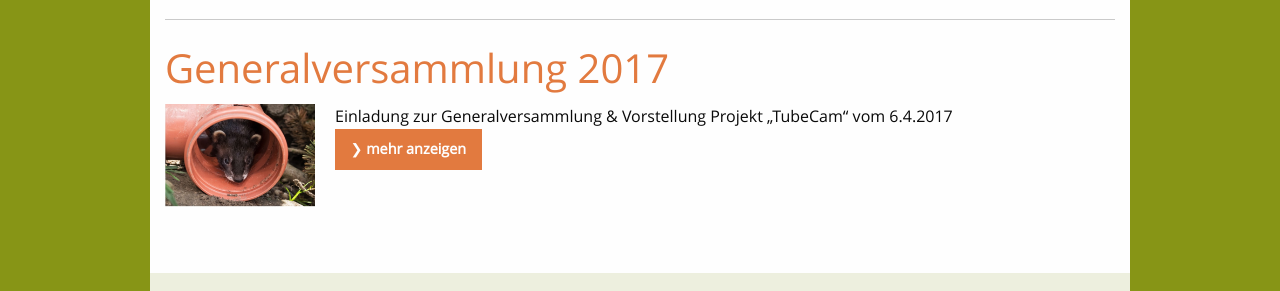
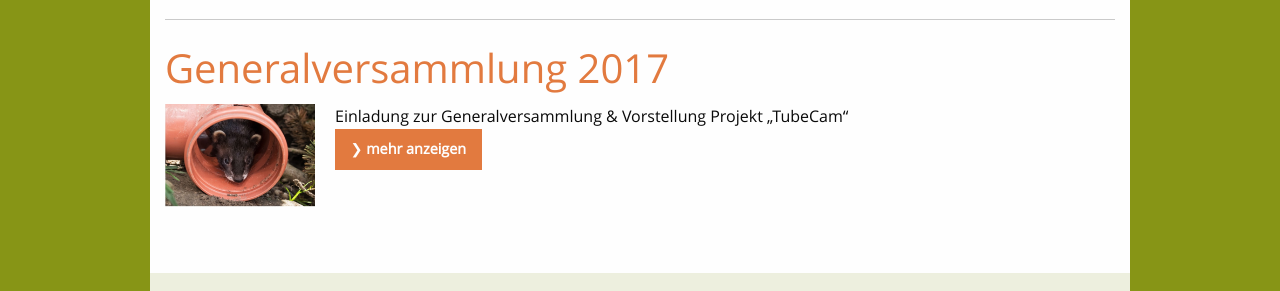
Before and after one commit to Naturschutz-Richterswil-Samstagern/Naturschutz-Richterswil-Samstagern.github.io, a Jekyll site: the page built from _pages/news.html, in a window 1280 px wide. Shown: the part 458-749 px from the top of the page. Built offline with Jekyll 4.4.1, drawn with Linux system fonts in a browser that asks for light colours.

Commit message:
Update 2017-01-25-gv-2017.md

```diff
--- a/_posts/news/2017-01-25-gv-2017.md
+++ b/_posts/news/2017-01-25-gv-2017.md
@@ -5,7 +5,7 @@ title: Generalversammlung 2017
 date: '2017-01-25 09:42 +0100'
 image: /images/news/GV2017.jpg
 published: true
-tagline: Einladung zur Generalversammlung & Vorstellung Projekt „TubeCam“ vom 6.4.2017
+tagline: Einladung zur Generalversammlung & Vorstellung Projekt „TubeCam“
 ---
 
 **Einladung zur Generalversammlung & Vorstellung Projekt „TubeCam“**
```
